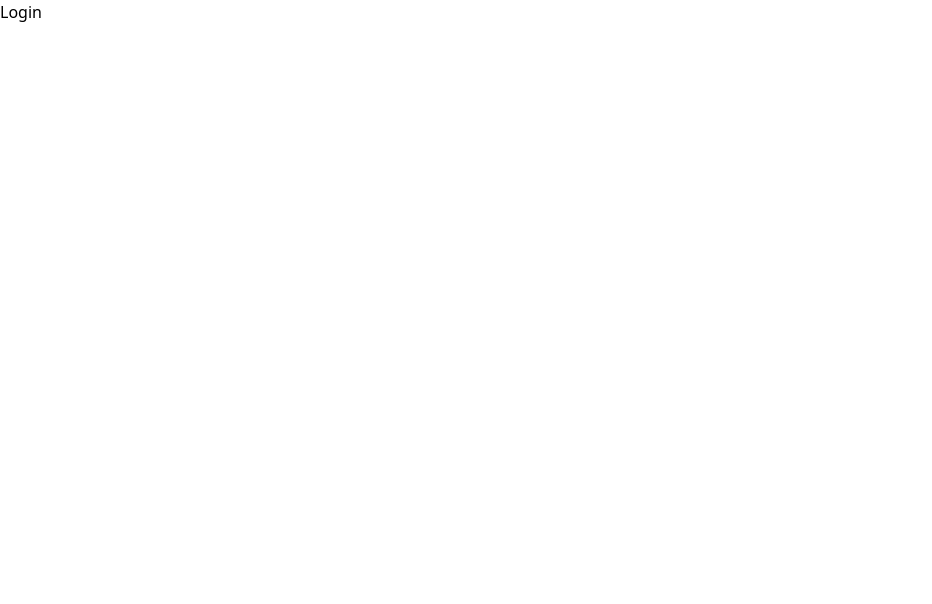
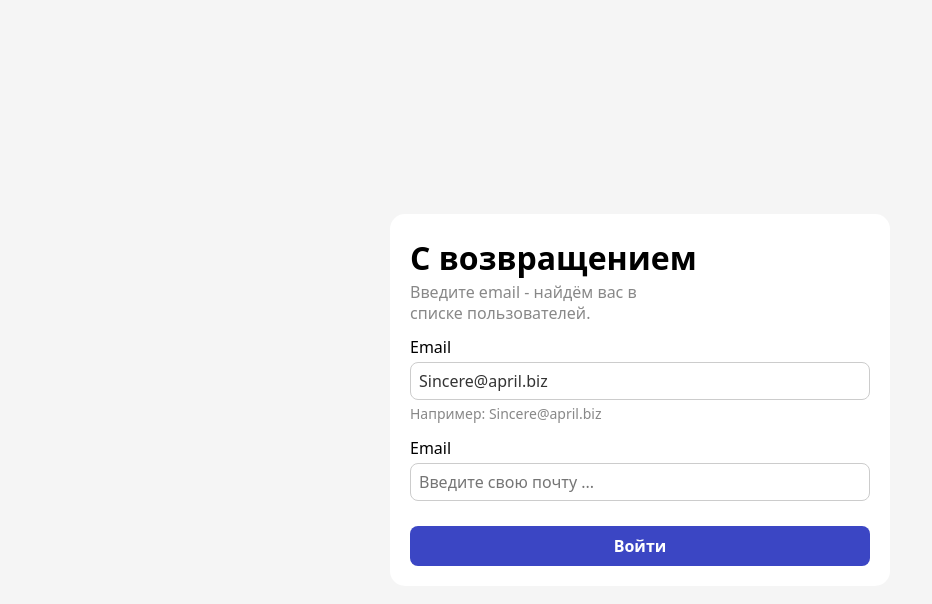
Before and after one commit to YAHOR-RUDZIANKOU/content-dashboard, a React (Vite) app: page /login in a window 1280 px wide. Shown: the top 604 px of the page, without its empty margins (0-932 px from the left). Built offline with nearby package versions, Linux system fonts and the light colour scheme.

Commit message:
feat(login): implement layout and form validation

```diff
--- a/src/components/UI/Button/Button.module.css
+++ b/src/components/UI/Button/Button.module.css
@@ -31,6 +31,7 @@
 .lg {
   font-size: 16px;
   padding: 8px 16px;
+  width: 100%;
 }
 
 .secondary {
--- a/src/pages/Login/Login.module.css
+++ b/src/pages/Login/Login.module.css
@@ -0,0 +1,56 @@
+.wrapper {
+  display: flex;
+  justify-content: center;
+  align-items: center;
+  width: 100%;
+  height: 100vh;
+  background-color: #f5f5f5;
+}
+
+.modal__wrapper {
+  padding: 20px;
+  max-width: 500px;
+  width: 100%;
+  background-color: white;
+  border-radius: 15px;
+}
+
+.modal__subtitle {
+  max-width: 275px;
+  width: 100%;
+  line-height: 1.3;
+  color: #888888;
+}
+
+.email__error {
+  color: red;
+  font-size: 14px;
+}
+
+.static__text {
+  margin-top: 12px;
+}
+
+.static__subtext {
+  font-size: 14px;
+  color: #888888;
+}
+
+.modal {
+  display: flex;
+  flex-direction: column;
+  gap: 25px;
+}
+
+
+
+
+
+
+
+
+.static__wrapper {
+  display: flex;
+  flex-direction: column;
+  gap: 3px;
+}
--- a/src/pages/Login/Login.tsx
+++ b/src/pages/Login/Login.tsx
@@ -1,5 +1,66 @@
+import classes from "./Login.module.css";
+import Input from "../../components/UI/Input/Input";
+import Button from "../../components/UI/Button/Button";
+import { useState } from "react";
 const Login = () => {
-  return <div>Login</div>;
+  const emailRegex = /^[^\s@]+@[^\s@]+\.[^\s@]+$/;
+  const [description, setDescription] = useState("");
+  const [emailError, setEmailError] = useState<string | null>(null);
+
+  const handleSubmit = (e: React.SubmitEvent<HTMLFormElement>) => {
+    e.preventDefault();
+    const isValidEmail = emailRegex.test(description);
+    if (!description.trim()) {
+      setEmailError("Поле Email обязательно для заполнения");
+      return;
+    }
+    if (!isValidEmail) {
+      setEmailError("Похоже, это не email - проверьте адрес");
+      return;
+    }
+    setEmailError(null);
+    console.log("это маил, все хорошо");
+  };
+
+  const handleInputFocus = () => {
+    setEmailError(null);
+  };
+  return (
+    <div className={classes.wrapper}>
+      <div className={classes.modal__wrapper}>
+        <h1>С возвращением</h1>
+        <div className={classes.modal__subtitle}>
+          Введите email - найдём вас в списке пользователей.
+        </div>
+        <div className={classes.static__wrapper}>
+          <div className={classes.static__text}>Email</div>
+          <Input value={"Sincere@april.biz"} disabled />
+          <div className={classes.static__subtext}>
+            Например: Sincere@april.biz
+          </div>
+        </div>
+        <form onSubmit={handleSubmit} className={classes.modal} noValidate>
+          <label className={classes.static__wrapper}>
+            <div className={classes.static__text}>Email</div>
+            <Input
+              value={description}
+              onChange={(e) => setDescription(e.target.value)}
+              type="email"
+              placeholder="Введите свою почту ..."
+              required
+              onFocus={handleInputFocus}
+            />
+            {emailError && (
+              <div className={classes.email__error}>{emailError}</div>
+            )}
+          </label>
+          <Button type="submit" variant="primary" size="lg">
+            Войти
+          </Button>
+        </form>
+      </div>
+    </div>
+  );
 };
 
 export default Login;
```
